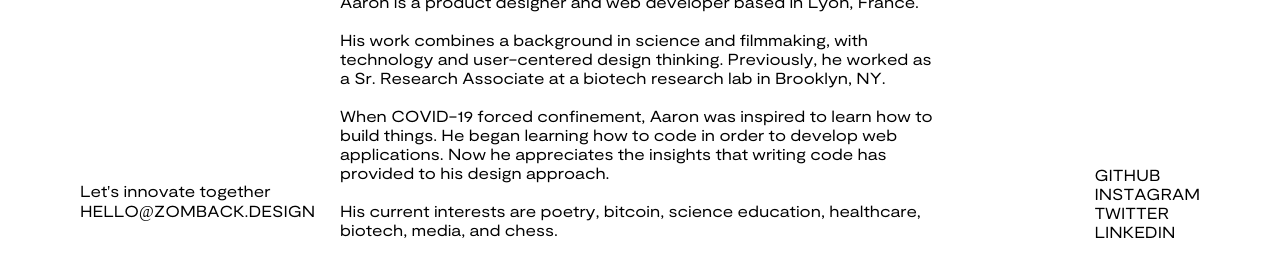
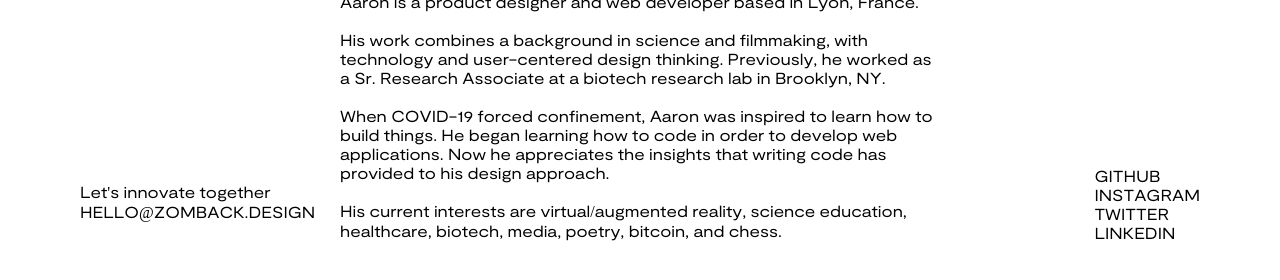
Before and after one commit to aaronzomback/design-portfolio, a Jekyll site: the page built from info.html, in a window 1280 px wide, cut to the strip 483-763 px from the top of the page. Built offline with Jekyll 4.4.1, drawn with Linux system fonts in a browser that asks for light colours.

Commit message:
updated info

```diff
--- a/info.html
+++ b/info.html
@@ -16,6 +16,6 @@
   Aaron is a product designer and web developer based in Lyon, France. <br> <br>
   His work combines a background in science and filmmaking, with technology and user-centered design thinking. Previously,  he worked as a Sr. Research Associate at a biotech research lab in Brooklyn, NY. <br> <br>
   When COVID-19 forced confinement, Aaron was inspired to learn how to build things. He began learning how to code in order to develop web applications. Now he appreciates the insights that writing code has provided to his design approach. <br> <br>
-  His current interests are poetry, bitcoin, science education, healthcare, biotech, media, and chess.
+  His current interests are virtual/augmented reality, science education, healthcare, biotech, media, poetry, bitcoin, and chess.
 </p>
 </section>
```
